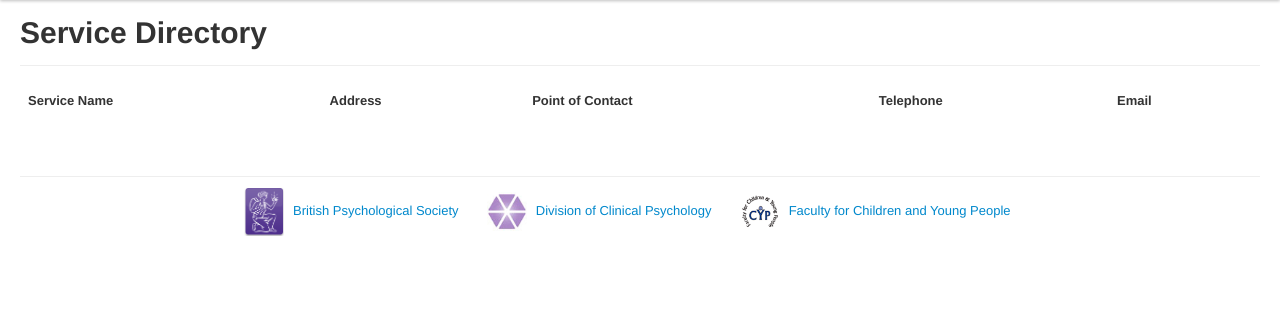
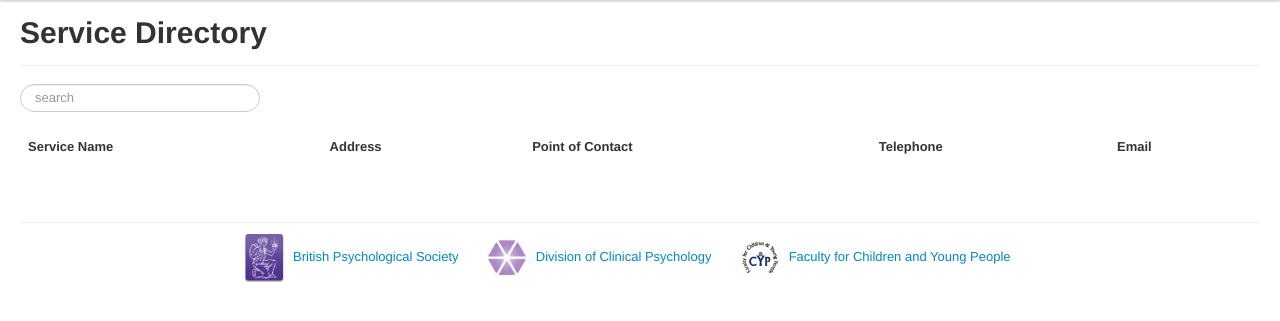
Before and after one commit to leemachin/cplaac, a PHP site: template views/services/index.twig in a window 1280 px wide. Shown: the part 40-361 px from the top of the page. Run offline with PHP 8.4, Linux system fonts and the light colour scheme; the template is opened without the code that fills it, so the values that code supplies are empty; some libraries are stand-ins or nearby versions.

Commit message:
Filter table rows

```diff
--- /dev/null
+++ b/public/js/search.js
@@ -0,0 +1,49 @@
+(function (window, $) {
+
+  function debounce (fn, wait, immediate) {
+    var timeout
+
+    return function () {
+      var ctx = this,
+          args = arguments
+
+      var later = function () {
+        timeout = null
+
+        if (!immediate) {
+          fn.apply(ctx, args)
+        }
+      }
+
+      var callNow = immediate && !timeout;
+
+      clearTimeout(timeout)
+      timeout = setTimeout(later, wait)
+
+      if (callNow) {
+        fn.apply(ctx, args)
+      }
+    }
+  }
+
+  // Make the contains selector case insensitive
+  $.expr[':'].contains = $.expr[':'].Contains =  function (a, i, m) {
+    return (a.textContent || a.innerText || "").toLowerCase().indexOf(m[3].toLowerCase()) >= 0;
+  }
+
+  $('#search-services').on('keydown', debounce(function () {
+    var words = $(this).val().split(' ').filter(Boolean),
+        rows  = $('.service-info')
+
+    if (words.length) {
+      rows.removeClass('hidden')
+      $.each(words, function (i, word) {
+        console.log(rows);
+        rows.filter(':not(:contains("' + word + '"))').addClass('hidden')
+      })
+    } else {
+      rows.removeClass('hidden')
+    }
+  }, 250))
+
+})(window, $)
--- a/views/services/index.twig
+++ b/views/services/index.twig
@@ -1,17 +1,26 @@
 {% extends 'layouts/cplaac.twig' %}
+
+{% set javascripts = ['/public/js/search.js'] %}
 
 {% block content %}
   <div class='page-header'>
     <h1>Service Directory</h1>
   </div>
 
-  {% if app.user %}
-    <div class='row-fluid'>
-      <div class="span3 offset9">
-        <a class="btn btn-primary" href="/services/new">Add Service</a>
+
+  <div class="row-fluid">
+    <div class="span6">
+      <form class="form-search">
+        <input id="search-services" type="text" class="search-query" placeholder="search">
+      </form>
+    </div>
+
+    {% if app.user %}
+      <div class="span6">
+        <a class="btn btn-primary pull-right" href="/services/new">Add Service</a>
       </div>
-    </div>
-  {% endif %}
+    {% endif %}
+  </div>
 
   <div class='row-fluid'>
     <table class="table table-striped table-hover">
@@ -27,7 +36,7 @@
 
       <tbody>
         {% for service in services %}
-          <tr>
+          <tr class="service-info">
             <td><a href="/services/{{service.id}}" title="More information about {{ service.service_name }}">{{ service.service_name }}</a></td>
             <td>{{ service.address }}</td>
             <td>{{ service.contact_name }}</td>
```
